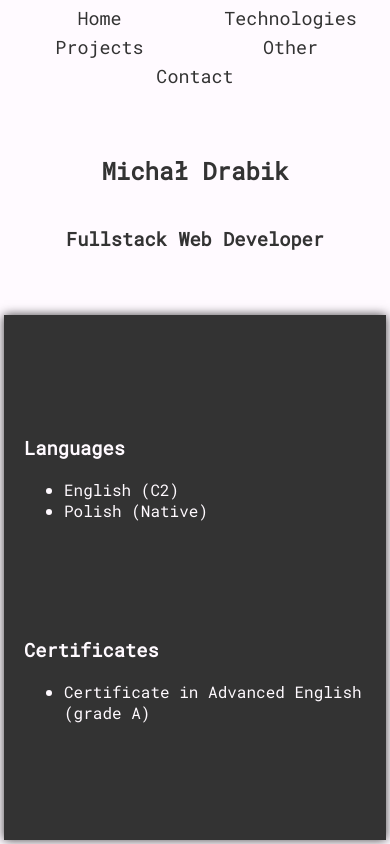
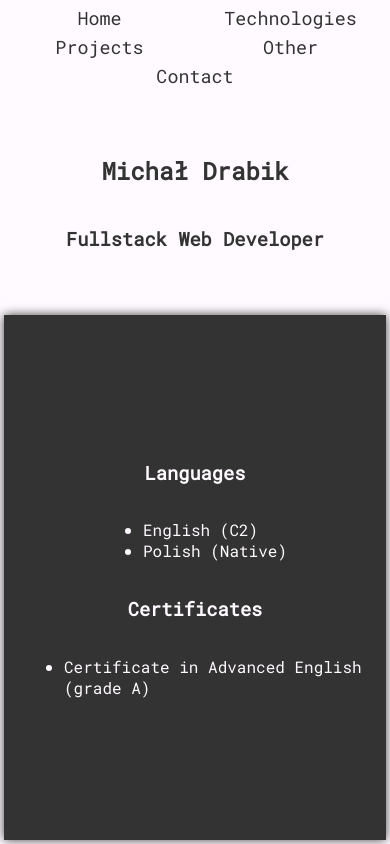
Before and after one commit to micdra7/personal-website, a React (Create React App) app: page /#/other in a window 390 px wide. Built offline with nearby package versions, Linux system fonts and the light colour scheme.

Commit message:
feat: responsiveness for  Other

```diff
--- a/src/components/Other/Other.scss
+++ b/src/components/Other/Other.scss
@@ -1,16 +1,81 @@
+@import '../../variables.scss';
+
 .other {
     width: 100%;
+    height: 100%;
     display: flex;
     flex-flow: column nowrap;
-    justify-content: space-evenly;
+    justify-content: center;
     align-items: center;
     padding: 1rem;
 
+    @media (min-width: $x-small) {
+        flex-flow: row nowrap;
+    }
+
+    @media (min-width: $small) {
+        flex-flow: column nowrap;
+        justify-content: center;
+    }
+
+    @media (min-width: $x-large) {
+        flex-flow: row nowrap;
+        justify-content: space-evenly;
+    }
+
+    & h3 {
+        text-align: center;
+    }
+
     & .languages {
         width: 100%;
+        display: flex;
+        flex-flow: column nowrap;
+        justify-content: center;
+        align-items: center;
+
+        @media (min-width: $x-small) {
+            height: 100%;
+            width: 50%;
+            justify-content: flex-start;
+        }
+
+        @media (min-width: $small) {
+            height: auto;
+            width: 100%;
+            justify-content: center;
+        }
+
+        @media (min-width: $x-large) {
+            height: 100%;
+            width: auto;
+            justify-content: center;
+        }
     }
 
     & .certificates {
         width: 100%;
+        display: flex;
+        flex-flow: column nowrap;
+        justify-content: center;
+        align-items: center;
+
+        @media (min-width: $x-small) {
+            height: 100%;
+            width: 50%;
+            justify-content: flex-start;
+        }
+
+        @media (min-width: $small) {
+            height: auto;
+            width: 100%;
+            justify-content: center;
+        }
+
+        @media (min-width: $x-large) {
+            height: 100%;
+            width: 50%;
+            justify-content: center;
+        }
     }
 }
```
